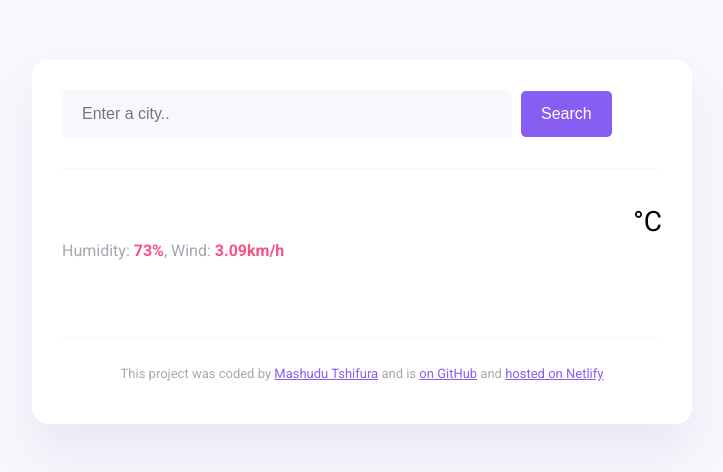
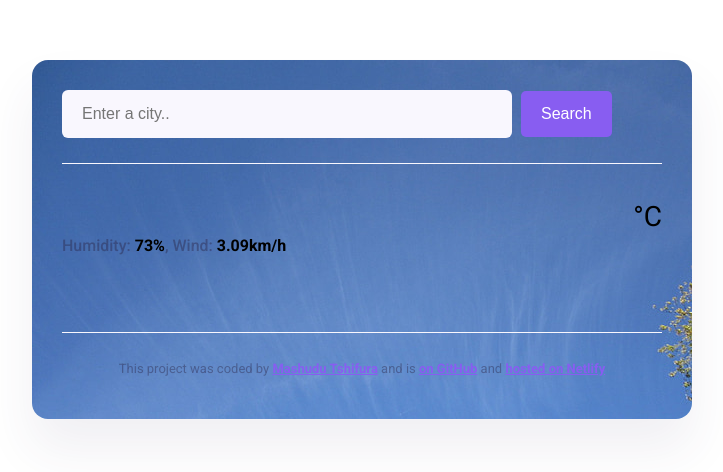
Before and after one commit to mashudutshifura/My-weather-app, a website built with Parcel: page index.html in a window 1280 px wide. Shown: the whole page, without its empty margins (278-1001 px from the left). Built offline with nearby package versions, Linux system fonts and the light colour scheme.

Commit message:
add image source in index.html and styles.css. modified basic CSS

```diff
--- a/index.html
+++ b/index.html
@@ -14,7 +14,12 @@
     <title>My weather application</title>
   </head>
   <body>
-    <div class="weather-app">
+
+    <div
+      class="weather-app"
+      style="background: url(src/image/background-\ img.jpg)"
+      ;
+    >
       <header>
         <form id="search-form">
           <input
--- a/src/styles.css
+++ b/src/styles.css
@@ -1,14 +1,15 @@
 body {
-  background: #f9f7fe;
+  background: white;
   font-family: "Roboto", sans-serif;
 }
 
 a {
   color: #885df1;
+  font-weight: 700;
 }
 
 .weather-app {
-  background: white;
+  background: url("src/image/background-img.jpg");
   max-width: 600px;
   margin: 60px auto;
   padding: 30px;
@@ -18,7 +19,7 @@ a {
 
 header {
   border-bottom: 1px solid #f9f7fe;
-  padding-bottom: 30px;
+  padding-bottom: 25px;
 }
 
 .search-form-input {
@@ -60,12 +61,12 @@ main {
 .current-weather-details {
   color: rgba(39, 33, 66, 0.4);
   font-size: 16px;
-  font-weight: 400;
+  font-weight: 500;
   line-height: 24px;
 }
 
 .current-weather-details strong {
-  color: #f65282;
+  color: black;
 }
 
 .current-weather-temperature-container {
@@ -111,13 +112,13 @@ main {
   justify-content: center;
   text-align: center;
   display: flex;
-  color: #f65282;
+  color: black;
 }
 .weather-forecast-degrees-min {
   display: flex;
   text-align: center;
   justify-content: center;
-  color: #f65282;
+  color: black;
 }
 footer {
   border-top: 1px solid #f9f7fe;
```
Also changed, not shown: src/image/background- img.jpg (added).
